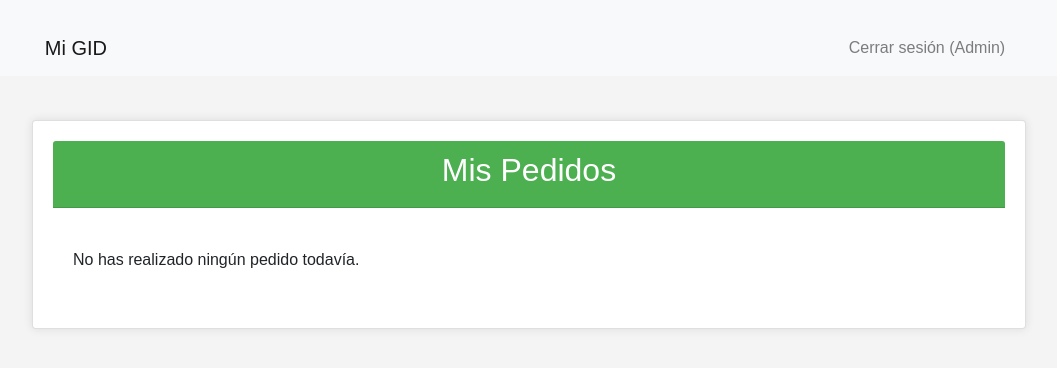
After one commit to 1SR4Sil12/PASIR, a Django app: page /mis_pedidos/ in a window 1280 px wide. The commit adds this page. Shown: the top 368 px of the page, without its empty margins (111-1168 px from the left). Run offline with Django 3.2, Linux system fonts and the light colour scheme; a user stored in the database is signed in; data comes from the database, SQL or seed files in the repository; both versions use the stored data as it was after the commit; some libraries are stand-ins or nearby versions.

Commit message:
commit pedidos
He incluido pedidos de clientes con una vista para que los clientes vean los pedidos y demás cambios

```diff
--- a/miGID/inventario/admin.py
+++ b/miGID/inventario/admin.py
@@ -2,8 +2,9 @@ from django.contrib import admin
 
 # Register your models here.
 
-from .models import Sede, Articulo, Proveedores
+from .models import Sede, Articulo, Proveedores, Pedido
 
 admin.site.register(Sede)
 admin.site.register(Articulo)
 admin.site.register(Proveedores)
+admin.site.register(Pedido)
--- a/miGID/inventario/models.py
+++ b/miGID/inventario/models.py
@@ -19,7 +19,6 @@ class Proveedores(models.Model):
 	def __str__(self):
 		return f'{self.nom}'
 
-
 class Articulo(models.Model):
 	sede = models.ForeignKey(Sede, on_delete=models.CASCADE)
 	proveedor = models.ForeignKey(Proveedores, on_delete=models.SET_NULL, null=True)
@@ -35,6 +34,11 @@ class Articulo(models.Model):
 	class Meta:
 		verbose_name_plural = "Artículos"
 
+class Pedido(models.Model):
+    usuario = models.ForeignKey(User, on_delete=models.CASCADE)
+    articulo = models.ForeignKey(Articulo, on_delete=models.SET_NULL, null=True)
+    cantidad = models.PositiveIntegerField(default=1)
+    fecha_pedido = models.DateTimeField(auto_now_add=True)
 
 class Perfil(models.Model):
 	user = models.OneToOneField(User, on_delete=models.CASCADE, default=0)
--- /dev/null
+++ b/miGID/inventario/templates/inventario/mis_pedidos.html
@@ -0,0 +1,121 @@
+<!DOCTYPE html>
+<html>
+<head>
+    <title>Mis Pedidos - Mi GID</title>
+    <link rel="stylesheet" href="https://stackpath.bootstrapcdn.com/bootstrap/4.5.2/css/bootstrap.min.css">
+    <style>
+        body {
+            font-family: Arial, sans-serif;
+            background-color: #f4f4f4;
+            margin: 0;
+            padding: 0;
+        }
+
+        .container {
+            width: 80%;
+            margin: auto;
+            overflow: hidden;
+            padding-top: 20px;
+        }
+
+        .card {
+            background-color: #ffffff;
+            padding: 20px;
+            margin-bottom: 20px;
+            box-shadow: 0 0 10px rgba(0, 0, 0, 0.1);
+        }
+
+        .card-header {
+            background-color: #4CAF50;
+            color: white;
+            padding: 10px;
+            margin-bottom: 20px;
+            text-align: center;
+        }
+
+        table {
+            width: 100%;
+            border-collapse: collapse;
+            margin-top: 20px;
+        }
+
+        th, td {
+            border: 1px solid #ddd;
+            padding: 8px;
+            text-align: left;
+        }
+
+        th {
+            background-color: #4CAF50;
+            color: white;
+        }
+
+        tr:nth-child(even){background-color: #f2f2f2;}
+
+        tr:hover {background-color: #ddd;}
+    </style>
+
+    <script>
+        function confirmDelete() {
+            return confirm("¿Seguro que quieres eliminar este pedido?");
+        }
+    </script>
+
+</head>
+<body>
+
+<nav class="navbar navbar-expand-lg navbar-light bg-light">
+    <div class="container">
+        <a class="navbar-brand" href="{% url 'index' %}">Mi GID</a>
+        <div class="collapse navbar-collapse" id="navbarSupportedContent">
+            <ul class="navbar-nav ml-auto">
+                {% if user.is_authenticated %}
+                    <li class="nav-item">
+                        <a class="nav-link" href="{% url 'logout' %}">Cerrar sesión ({{ user.username|capfirst }})</a>
+                    </li>
+                {% endif %}
+            </ul>
+        </div>
+    </div>
+</nav>
+
+<div class="container mt-4">
+    <div class="card">
+        <div class="card-header">
+            <h2>Mis Pedidos</h2>
+        </div>
+        <div class="card-body">
+            {% if pedidos %}
+                <table class="table table-striped">
+                    <thead>
+                        <tr>
+                            <th>Artículo</th>
+                            <th>Cantidad</th>
+                            <th>Fecha Pedido</th>
+                        </tr>
+                    </thead>
+                    <tbody>
+                        {% for pedido in pedidos %}
+                            <tr>
+                                <td>{{ pedido.articulo.nom }}</td>
+                                <td>{{ pedido.cantidad }}</td>
+                                <td>{{ pedido.fecha_pedido|date:"d-m-Y" }}</td>
+                                <td>
+            						<form action="{% url 'eliminar_pedido' pedido.id %}" method="post">
+                					{% csrf_token %}
+                						<button type="submit" class="btn btn-danger btn-sm" onclick="return confirmDelete()">Eliminar</button>
+            						</form>
+        						</td>
+                            </tr>
+                        {% endfor %}
+                    </tbody>
+                </table>
+            {% else %}
+                <p>No has realizado ningún pedido todavía.</p>
+            {% endif %}
+        </div>
+    </div>
+</div>
+
+</body>
+</html>
--- a/miGID/inventario/views.py
+++ b/miGID/inventario/views.py
@@ -1,9 +1,9 @@
-from django.shortcuts import render, redirect
+from django.shortcuts import render, redirect, get_object_or_404
 from django.contrib.auth import authenticate, login
 from django.contrib.auth.models import User
 from django.contrib.auth.forms import UserCreationForm
 
-from inventario.models import Articulo, Sede, Proveedores
+from inventario.models import Articulo, Sede, Proveedores, Pedido
 from django.forms import ModelForm
 from django.http import HttpResponse
 
@@ -27,6 +27,11 @@ class ArticuloForm(ModelForm):
     class Meta:
         model = Articulo
         fields = ['sede', 'proveedor', 'nom', 'cod', 'fecha_stock', 'des', 'pvp']
+
+class PedidoForm(ModelForm):
+    class Meta:
+        model = Pedido
+        fields = ['articulo', 'cantidad']
 
 # Vistas para creación
 
@@ -71,6 +76,48 @@ def add_articulo(request):
     if not request.user.has_perm('inventario.add_articulo'):
         raise PermissionDenied
     return render(request, 'inventario/add_articulo.html', {'form': form})
+
+# Vista para Pedidos
+
+@login_required
+def crear_pedido(request, articulo_id):
+    articulo = get_object_or_404(Articulo, id=articulo_id)
+    if request.method == 'POST':
+        form = PedidoForm(request.POST)
+        if form.is_valid():
+            pedido = form.save(commit=False)
+            pedido.usuario = request.user
+            pedido.articulo = articulo
+            pedido.save()
+            return redirect('index')
+    else:
+        form = PedidoForm()
+
+    return render(request, 'inventario/pedido.html', {'form': form, 'articulo': articulo})
+
+def mis_pedidos(request):
+    if request.user.is_authenticated:
+        pedidos = Pedido.objects.filter(usuario=request.user)
+        return render(request, 'inventario/mis_pedidos.html', {'pedidos': pedidos})
+
+def eliminar_pedido(request, pedido_id):
+    pedido = get_object_or_404(Pedido, id=pedido_id, usuario=request.user)
+    if request.method == 'POST':
+        pedido.delete()
+        return redirect('mis_pedidos')
+    return render(request, 'confirmar_eliminacion.html', {'pedido': pedido})
+
+# Vista eliminar articulos
+
+@login_required
+@permission_required('inventario.delete_articulo', raise_exception=True)
+def delete_articulo(request, id):
+    articulo = get_object_or_404(Articulo, id=id)
+    if request.method == "POST":
+        articulo.delete()
+        return redirect('inventario')
+    else:
+        return redirect('inventario')
 
 # Vista error
 
@@ -124,6 +171,7 @@ def filtro(request):
         precio_minimo = request.POST.get('precio_minimo')
         precio_maximo = request.POST.get('precio_maximo')
         fecha_stock = request.POST.get('fecha_stock')
+        codigo_articulo = request.POST.get('codigo_articulo')
 
         articulos = Articulo.objects.all()
 
@@ -139,5 +187,7 @@ def filtro(request):
             articulos = articulos.filter(pvp__lte=precio_maximo)
         if fecha_stock:
             articulos = articulos.filter(fecha_stock__date=fecha_stock)
+        if codigo_articulo:
+            articulos = articulos.filter(cod__icontains=codigo_articulo)
 
     return render(request, 'inventario/filtro.html', {'sedes': sedes, 'proveedores': proveedores, 'articulos': articulos})
--- a/miGID/miGID/urls.py
+++ b/miGID/miGID/urls.py
@@ -17,7 +17,7 @@ from django.contrib import admin
 from django.urls import include, path
 from django.contrib.auth.views import LogoutView
 
-from inventario.views import filtro, login_view, index, add_proveedor, add_sede, add_articulo, registro
+from inventario.views import filtro, login_view, index, add_proveedor, add_sede, add_articulo, delete_articulo, crear_pedido, mis_pedidos, eliminar_pedido, registro
 
 from django.conf.urls import handler403
 
@@ -33,6 +33,12 @@ urlpatterns = [
     path('añadir-sede/', add_sede, name='add_sede'),
     path('añadir-articulo/', add_articulo, name='add_articulo'),
 
+    path('pedido/crear/<int:articulo_id>/', crear_pedido, name='crear_pedido'),
+    path('mis_pedidos/', mis_pedidos, name='mis_pedidos'),
+	path('pedido/eliminar/<int:pedido_id>/', eliminar_pedido, name='eliminar_pedido'),
+
+    path('borrar-articulo/<int:id>/', delete_articulo, name='delete_articulo'),
+
     path('registro/', registro, name='registro'),
 
     path('login/', login_view, name='login'),
```
Also changed, not shown: miGID/inventario/templates/inventario/filtro.html (+29 -0 lines), miGID/inventario/templates/inventario/index.html (+8 -0 lines), miGID/inventario/templates/inventario/login.html (+20 -28 lines), miGID/inventario/templates/inventario/pedido.html (added, +12 -0 lines), miGID/inventario/templates/inventario/registro.html (+18 -27 lines), miGID/db.sqlite3, miGID/inventario/migrations/0009_pedido.py (added), miGID/inventario/migrations/0010_pedido_cantidad.py (added).
